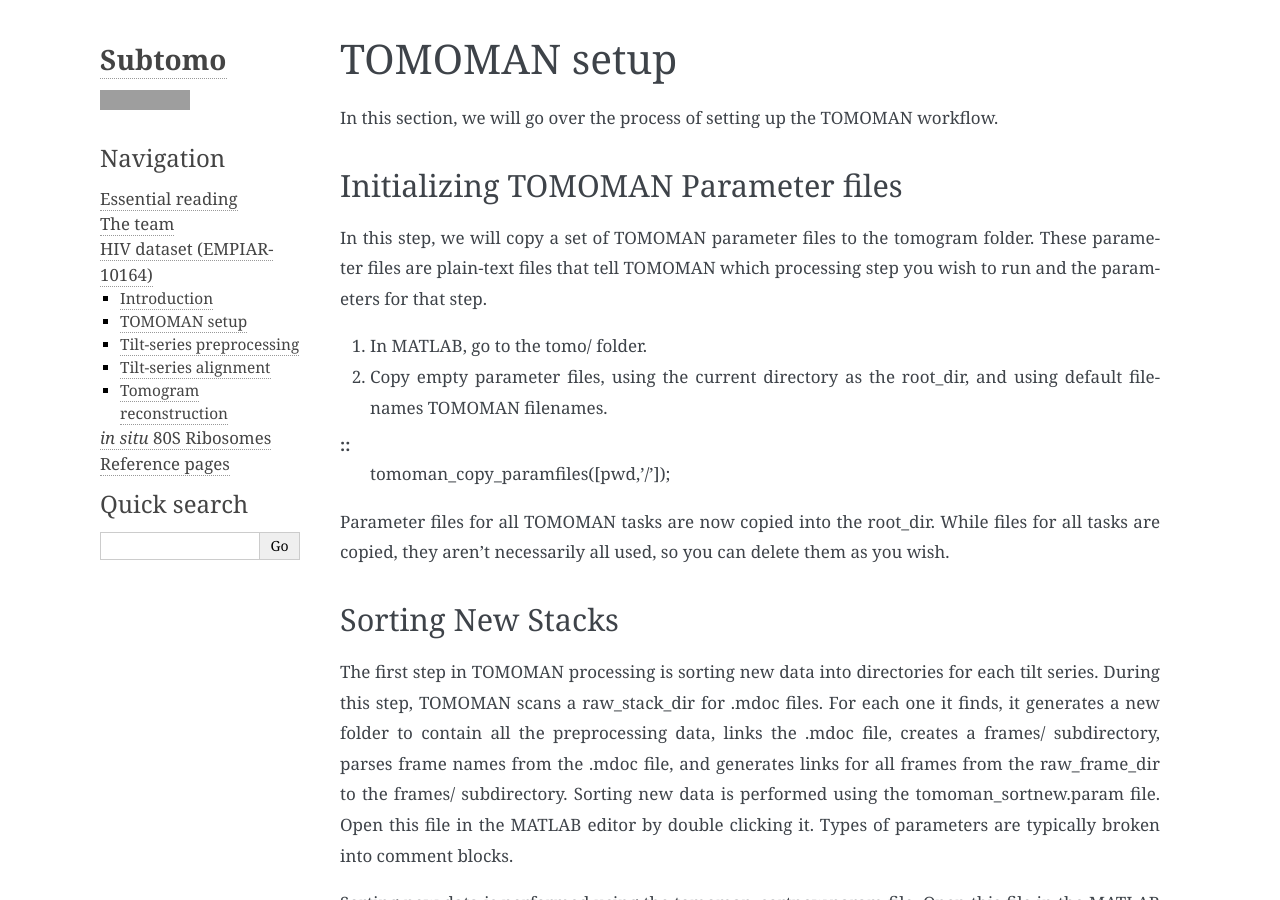
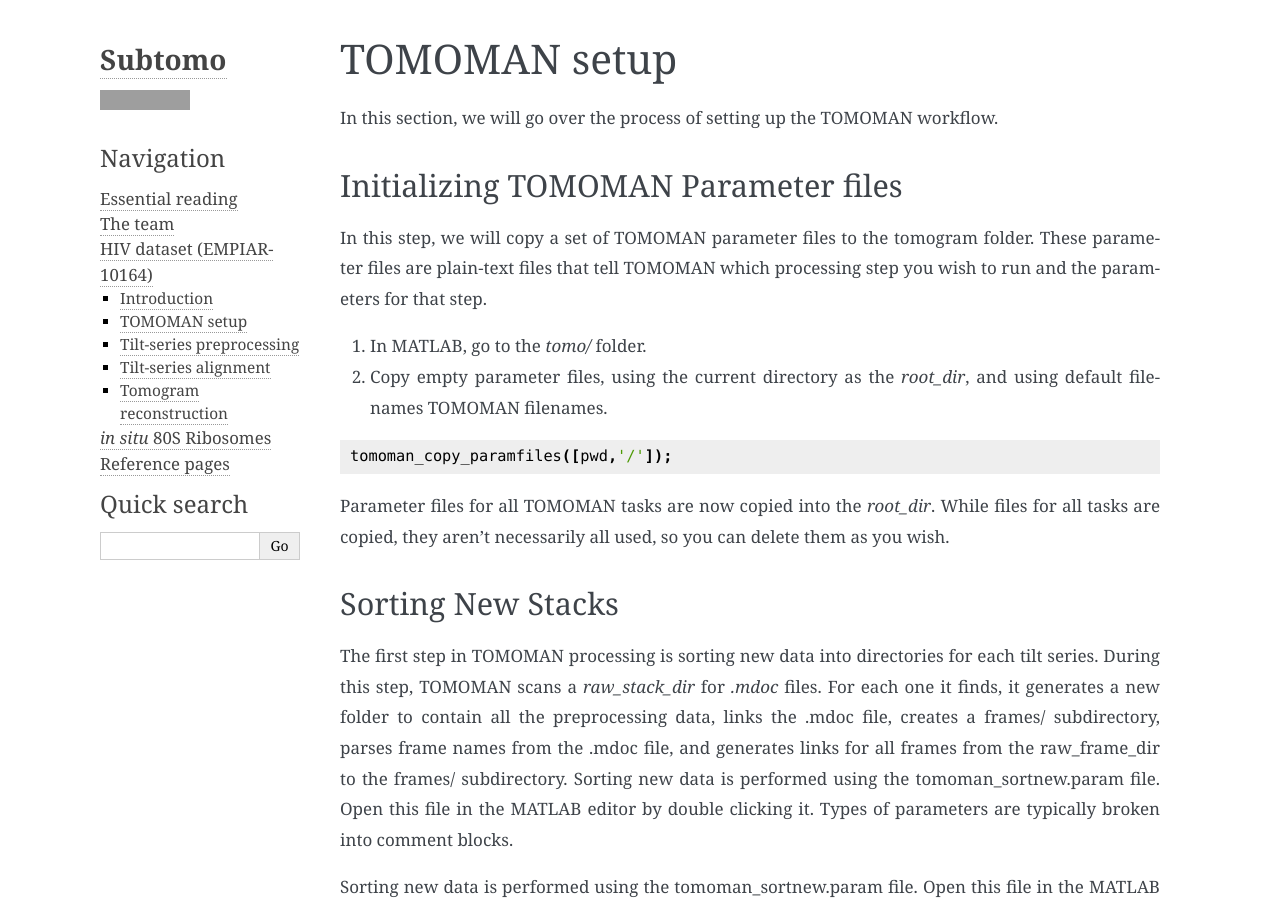
Before and after one commit to sagarbiophysics/Subtomo-tutorials, a Sphinx documentation site: the page built from source/HIV/tomoman_setup.rst, in a window 1280 px wide and 900 px high. Built offline with Sphinx 7.4.7, drawn with Linux system fonts in a browser that asks for light colours; some of the changed text lies outside the part shown; grey boxes are pictures that could not be loaded.

Commit message:
update preprocess hiv

```diff
--- a/source/HIV/introduction.rst
+++ b/source/HIV/introduction.rst
@@ -24,9 +24,9 @@ Test Dataset
 ----------------
 
 The test data we will be using for this practical is tilt series TS_01 from the EMPIAR-10164 dataset.
-Copy the entire /scratch/subtomo_practical/HIV_practical/ directory to your own working directory.
-This directory contains a tomo/ folder, with frames/ and rawdata/ subfolders.
-The frames/subfolder contains the raw .mrcframes for TS_01, wile the rawdata/ folder contains the SerialEM .mdocfile for this tilt series.
+Copy the entire `/scratch/subtomo_practical/HIV_practical/` directory to your own working directory.
+This directory contains a `tomo/` folder, with `frames/` and `rawdata/` subfolders.
+The `frames/subfolder` contains the `raw .mrc` frames for `TS_01`, wile the `rawdata/` folder contains the SerialEM `.mdoc` file for this tilt series.
 
 
 .. note::
--- a/source/HIV/tomoman_setup.rst
+++ b/source/HIV/tomoman_setup.rst
@@ -12,13 +12,14 @@ These parameter files are plain-text files that tell TOMOMAN which processing st
 
 
 
-#. In MATLAB, go to the tomo/ folder.
-#. Copy empty parameter files, using the current directory as the root_dir, and using default filenames TOMOMAN filenames.
+#. In MATLAB, go to the `tomo/` folder.
+#. Copy empty parameter files, using the current directory as the `root_dir`, and using default filenames TOMOMAN filenames.
 
 ::
+
    tomoman_copy_paramfiles([pwd,'/']);
 
-Parameter files for all TOMOMAN tasks are now copied into the root_dir.
+Parameter files for all TOMOMAN tasks are now copied into the `root_dir`.
 While files for all tasks are copied, they aren't necessarily all used, so you can delete them as you wish.
 
 
@@ -26,7 +27,7 @@ Sorting New Stacks
 ---------------
 
 The first step in TOMOMAN processing is sorting new data into directories for each tilt series.
-During this step, TOMOMAN scans a raw_stack_dir for .mdoc files.
+During this step, TOMOMAN scans a `raw_stack_dir` for `.mdoc` files.
 For each one it finds, it generates a new folder to contain all the preprocessing data, links the .mdoc file, creates a frames/ subdirectory, parses frame names from the .mdoc file, and generates links for all frames from the raw_frame_dir to the frames/ subdirectory.
 Sorting new data is performed using the tomoman_sortnew.param file.
 Open this file in the MATLAB editor by double clicking it.
@@ -54,6 +55,7 @@ Types of parameters are typically broken into comment blocks.
    TOMOMAN also allows you to ignore missing frames, though this is not recommended.
 7.	After setting your parameters, run the TOMOMAN sortnew task:
    ::
+
       tomoman([pwd,'/'],'tomoman_sortnew.param');
 
 The tilt series folder should now be properly set.
```
